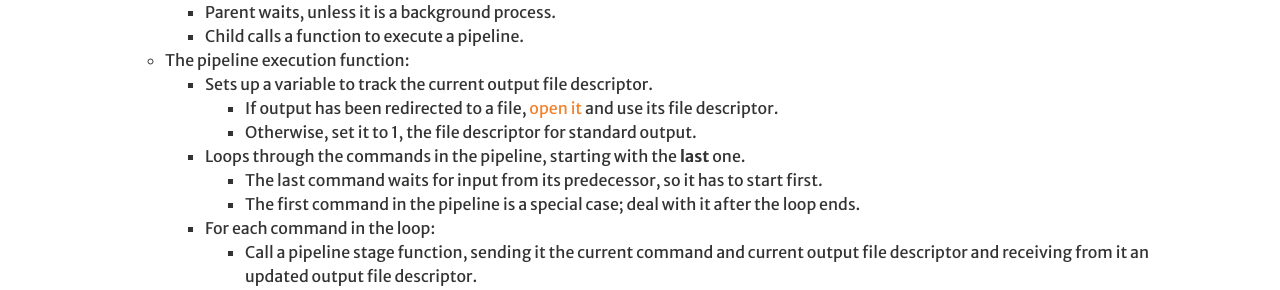
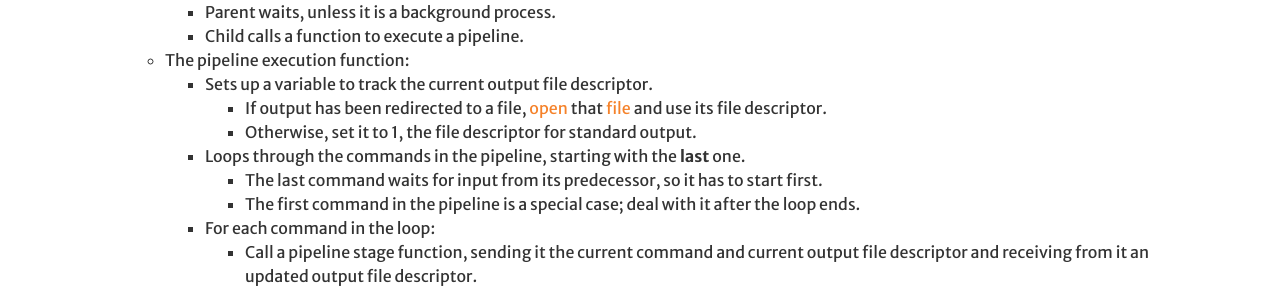
Before and after one commit to Hendrix-CS/csci320, a Jekyll site: the page built from projects/rush.md, in a window 1280 px wide and 900 px high, scrolled down 1635 px. Shown: the part 162-452 px from the top of the window. Built offline with Jekyll 4.4.1, drawn with Linux system fonts in a browser that asks for light colours; a script that is not in the unit is left out; our own code applies the rules of GitHub Pages for plain Markdown files.

Commit message:
Yet more typos fixed.

```diff
--- a/projects/rush.md
+++ b/projects/rush.md
@@ -78,8 +78,8 @@ recommend creating a `struct` to represent the different components of the parse
   * The pipeline execution function:
     * Sets up a variable to track the current output file descriptor.
 	  * If output has been redirected to a file,
-	    [open](https://docs.rs/nix/0.19.1/nix/fcntl/fn.open.html)
-		[it](https://man7.org/linux/man-pages/man2/open.2.html) and use its file descriptor.
+	    [open](https://docs.rs/nix/0.19.1/nix/fcntl/fn.open.html) that
+		[file](https://man7.org/linux/man-pages/man2/open.2.html) and use its file descriptor.
 	  * Otherwise, set it to 1, the file descriptor for standard output.
 	* Loops through the commands in the pipeline, starting with the **last** one.
 	  * The last command waits for input from its predecessor, so it has to start first.
```
